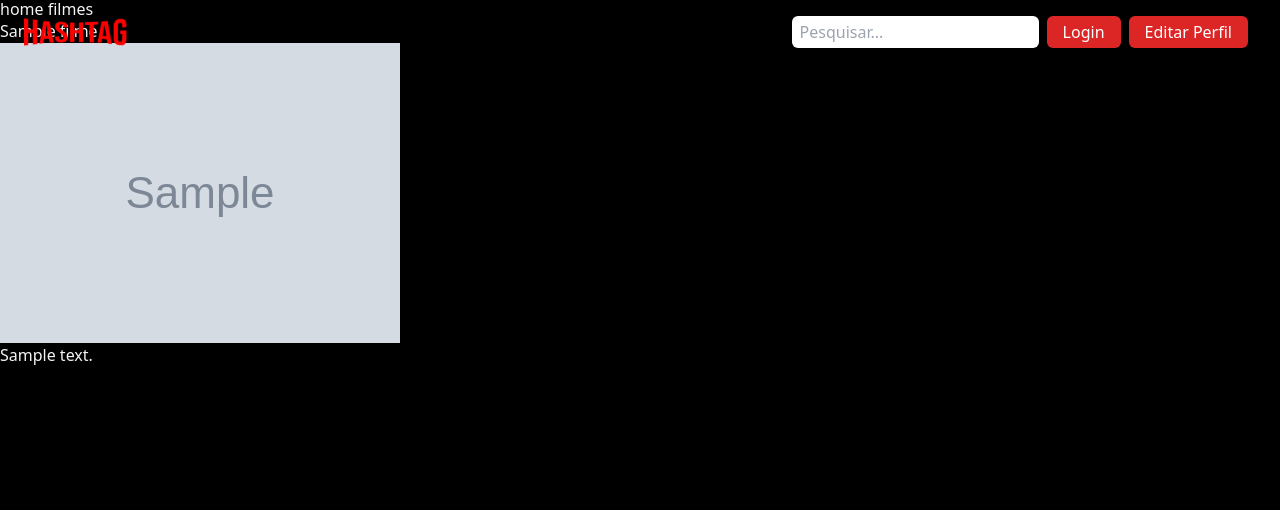
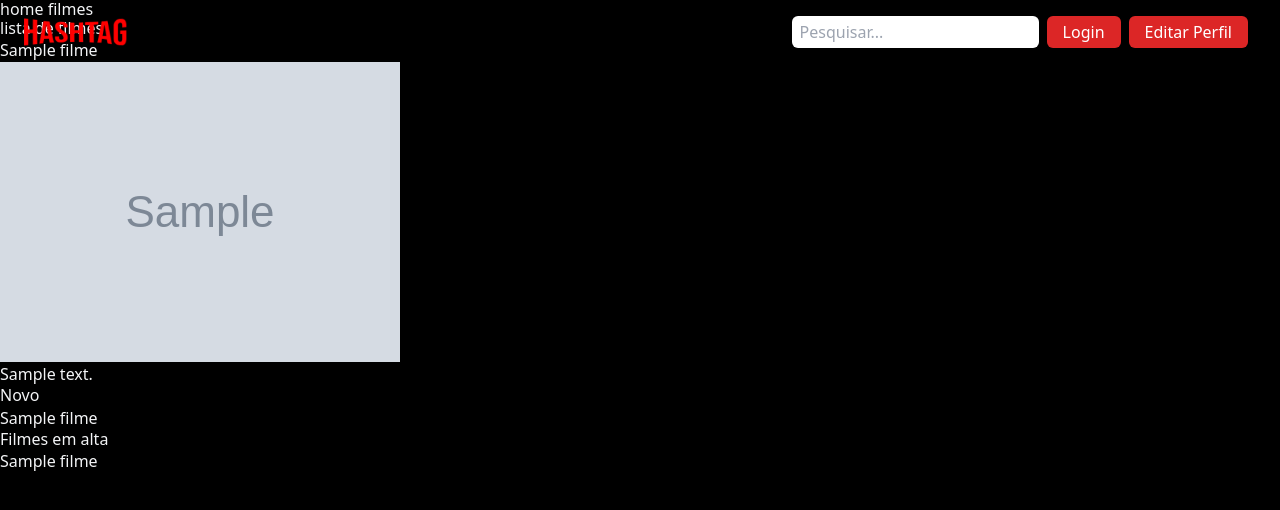
Before and after one commit to devthayron/hashflix, a Django app: page /filmes/ in a window 1280 px wide. Shown: the top 510 px of the page. Run offline with Django 5.2, Linux system fonts and the light colour scheme; tables that the repository leaves empty hold one stand-in row (values such as "Sample post"); grey boxes marked "Sample" are stand-in pictures; some libraries are stand-ins or nearby versions.

Commit message:
removendo o context.py e adicionando no service.py utilizandono list.views os contexts criados

```diff
--- a/filme/service.py
+++ b/filme/service.py
@@ -1,16 +1,16 @@
 from .models import Filme
 
 def get_filmes_relacionados(filme, limite=5):
-    """
-    Retorna filmes da mesma categoria do filme informado.
-
-    excluindo o próprio registro e aplicando limite de retorno.
-
-    Utilizado como fonte de dados para a seção de recomendações na interface de detalhe do filme.
-    """
 
     filmes_relacionados = Filme.objects.filter(
         categoria=filme.categoria
     ).exclude(id=filme.id)[:limite]
 
     return filmes_relacionados
+
+
+def get_lista_filmes_recentes(limite=5):
+    return Filme.objects.order_by('-data_criacao')[:limite]
+
+def get_lista_filmes_em_alta(limite=5):
+    return Filme.objects.order_by('visualizacoes')[:limite]
--- a/filme/templates/filmes/list.html
+++ b/filme/templates/filmes/list.html
@@ -7,11 +7,22 @@ HomeFilmes Hashflix
 {% block content %}
 <h1>home filmes</h1>
 
+<h2>lista de filmes</h2>
 {% for filme in filmes %}
     <p>{{ filme }}</p>
     <a href="{% url 'filmes:detail' filme.pk %}">
         <img src="{{ filme.thumb.url }}" alt="{{ filme }}">
         </a>
     <p>{{ filme.descricao }}</p>
-{% endfor %}
+    {% endfor %}
+
+    <h2>Novo</h2>
+    {% for filme in lista_filmes_recentes %}
+    <p>{{ filme }}</p>
+    {% endfor %}
+
+    <h2>Filmes em alta</h2>
+    {% for filme in lista_filmes_em_alta %}
+    <p>{{ filme }}</p>
+    {% endfor %}
 {% endblock  %}
--- a/filme/views.py
+++ b/filme/views.py
@@ -1,6 +1,6 @@
 from .models import Filme
 from django.views.generic import TemplateView,ListView,DetailView
-from .service import get_filmes_relacionados
+from .service import get_filmes_relacionados,get_lista_filmes_recentes,get_lista_filmes_em_alta
 
 class HomePageView(TemplateView):
     template_name = 'core/homepage.html'
@@ -9,6 +9,13 @@ class FilmeListView(ListView):
     template_name = 'filmes/list.html'
     model = Filme
     context_object_name = 'filmes'
+
+    def get_context_data(self, **kwargs):
+        context = super().get_context_data(**kwargs)
+
+        context['lista_filmes_recentes'] = get_lista_filmes_recentes()
+        context['lista_filmes_em_alta'] = get_lista_filmes_em_alta()
+        return context
 
 class FilmeDetailView(DetailView):
 
```
Also changed, not shown: filme/context.py (deleted, +0 -16 lines), filme/templates/detalhes_filme.html (added, +12 -0 lines).
